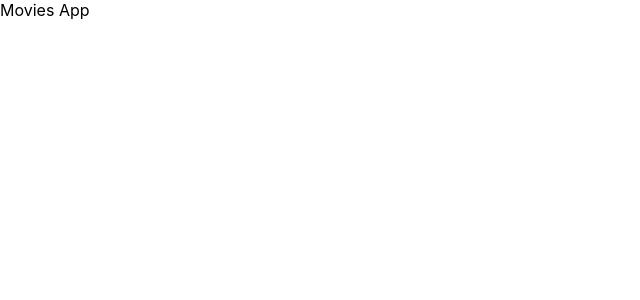
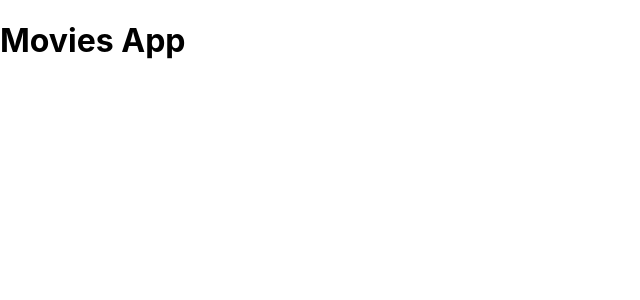
Before and after one commit to hubcio2115/movies-app, a React (Create React App) app in the folder wyszukiwarka-filmow-frontend/: page / in a window 1280 px wide. Shown: the top 300 px of the page, without its empty margins (0-640 px from the left). Built offline with nearby package versions, Linux system fonts and the light colour scheme.

Commit message:
added api and MyHeader

```diff
--- a/wyszukiwarka-filmow-frontend/src/App.tsx
+++ b/wyszukiwarka-filmow-frontend/src/App.tsx
@@ -1,9 +1,12 @@
 import { FC } from "react";
+// import api from "./api/api";
+
+import MyHeader from "./components/MyHeader";
 
 const App: FC = () => {
   return (
     <div className="App">
-      <header className="App-header">Movies App</header>
+      <MyHeader />
     </div>
   );
 };
--- /dev/null
+++ b/wyszukiwarka-filmow-frontend/src/api/api.ts
@@ -0,0 +1,5 @@
+import axios from "axios";
+
+export default axios.create({
+  baseURL: "http://localhost:5001/",
+});
--- /dev/null
+++ b/wyszukiwarka-filmow-frontend/src/components/MyHeader.tsx
@@ -0,0 +1,11 @@
+import { FC } from "react";
+
+const Header: FC = () => {
+  return (
+    <header>
+      <h1>Movies App</h1>
+    </header>
+  );
+};
+
+export default Header;
```
